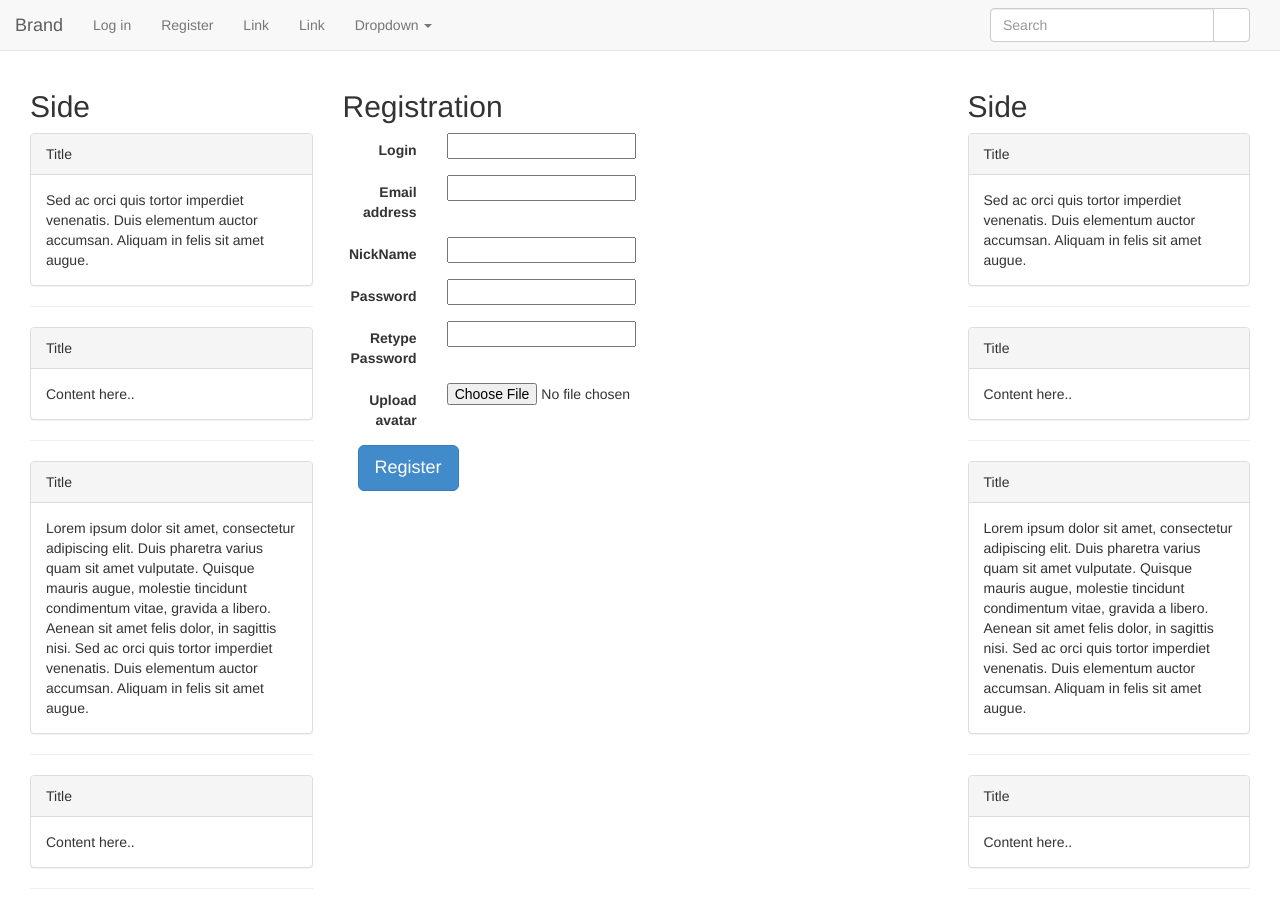
After one commit to artemrudoj/stackoverflow, a Django app: template src/templates/registration.html in a window 1280 px wide. The commit adds this page. Run offline with Django 3.2, Linux system fonts and the light colour scheme; the template is opened without the code that fills it, so the values that code supplies are empty, except form fields; form fields are guessed from the names that the template uses; some libraries are stand-ins or nearby versions; some web fonts are replaced.

Commit message:
after 3rd task

```diff
--- a/src/application/settings.py
+++ b/src/application/settings.py
@@ -16,7 +16,7 @@
 
 
 BASE_DIR = os.path.dirname(os.path.dirname(os.path.abspath(__file__)))
-
+LOGIN_URL = "/login/"
 
 # Quick-start development settings - unsuitable for production
 # See https://docs.djangoproject.com/en/1.8/howto/deployment/checklist/
@@ -40,6 +40,7 @@
     'django.contrib.messages',
     'django.contrib.staticfiles',
     'question',
+    'users',
 )
 
 MIDDLEWARE_CLASSES = (
--- a/src/question/views.py
+++ b/src/question/views.py
@@ -1,4 +1,4 @@
-from django.views.generic import DetailView
+from django.views.generic import DetailView, TemplateView
 from .models import Question
 from django.views.generic.list import ListView
 from django.utils import timezone
@@ -25,3 +25,6 @@
     def get_context_data(self, **kwargs):
         context = super(QuestionView, self).get_context_data()
         return context
+
+class QuestionAdd(TemplateView):
+    template_name = "question_add.html"
--- a/src/templates/base.html
+++ b/src/templates/base.html
@@ -25,7 +25,15 @@
 	</div>
 	<div class="collapse navbar-collapse">
 		<ul class="nav navbar-nav">
-			<li><a href="#">Link</a></li>
+			<li>
+                {% if user.is_authenticated %}
+                <li><a href="/">Hi, {{request.user.username}}</a></li>
+                <li><a href="/logout/">LogOut</a></li>
+                {%else%}
+                <li><a href="/login/">Log in</a></li>
+                <li><a href="/registration/">Register</a></li>
+            {%endif%}
+            </li>
 			<li><a href="#">Link</a></li>
 			<li><a href="#">Link</a></li>
 			<li class="dropdown">
@@ -85,9 +93,10 @@
   </div><!--/left-->
 
   <!--center-->
-
-    {%  block content %}
-    {%  endblock %}
+    <div class="col-sm-6">
+        {%  block content %}
+        {%  endblock %}
+    </div>
   <!--/center-->
 
   <!--right-->
--- a/src/templates/question.html
+++ b/src/templates/question.html
@@ -1,7 +1,7 @@
 {% extends 'base.html' %}
 
 {%  block content %}
-<div class="col-sm-6">
+
     <h1>{{ question.title }}</h1>
     <p>{{ question.text }}</p>
     <p>Reporter: {{ question.data }}</p>
@@ -12,5 +12,5 @@
           <div class="panel-body">{{ answer.text }}</div>
         </div>
     {%  endfor %}
-</div>
+
 {%  endblock %}
--- a/src/templates/questions.html
+++ b/src/templates/questions.html
@@ -1,7 +1,6 @@
 {% extends 'base.html' %}
 
 {%  block content %}
-    <div class="col-sm-6">
         {% for question in object_list%}
          <div class="row">
               <div class="col-xs-12">
@@ -22,7 +21,6 @@
                     </li>
                 </ul>
               </div>
-         </div>
         <hr>
         {%  endfor %}
         {% if is_paginated %}
--- /dev/null
+++ b/src/templates/registration.html
@@ -0,0 +1,52 @@
+{% extends "base.html" %}
+{% block content %}
+                <form class="form-horizontal" action="" method="post">
+                    {% csrf_token %}
+                    <h2 class="form-signin-heading">Registration</h2>
+                    {% if form.errors %}
+                    <div class="alert alert-danger">
+                        Sory, this email adderss allready registered!
+                    </div>
+                    {% endif %}
+                    <div class="form-group">
+                        {% if form.username.errors %}<p class="error">{{ form.username.errors }}</p>{% endif %}
+                        <label class="col-sm-2 control-label">Login</label>
+                        <div class="col-sm-5">
+                            {{ form.username }}
+                        </div>
+                    </div>
+                    <div class="form-group">
+                        <label class="col-sm-2 control-label">Email address</label>
+                        <div class="col-sm-5">
+                            {{ form.email }}
+                        </div>
+                    </div>
+                    <div class="form-group">
+                        <label class="col-sm-2 control-label">NickName</label>
+                        <div class="col-sm-5">
+                            {{ form.nickName }}
+                        </div>
+                    </div>
+                    <div class="form-group">
+                        <label class="col-sm-2 control-label">Password</label>
+                        <div class="col-sm-5">
+                            {{ form.password }}
+                        </div>
+                    </div>
+                    <div class="form-group">
+                        <label class="col-sm-2 control-label">Retype Password</label>
+                        <div class="col-sm-5">
+                            {{ form.password1 }}
+                        </div>
+                    </div>
+                    <div class="form-group">
+                        <label class="col-sm-2 control-label" for="exampleInputFile">Upload avatar</label>
+                        <div class="col-sm-5">
+                            <input type="file" id="exampleInputFile">
+                        </div>
+                    </div>
+                    <div class="col-sm-2">
+                        <button class="btn btn-lg btn-primary " type="submit" alt="register">Register</button>
+                    </div>
+                </form>
+{% endblock %}
```
Also changed, not shown: src/application/urls.py (+7 -2 lines), src/question/templatetags/question_filters.py (added, +8 -0 lines), src/templates/login.html (added, +30 -0 lines), src/templates/question_add.html (added, +32 -0 lines), src/users/forms.py (added, +44 -0 lines), src/db.sqlite3.
